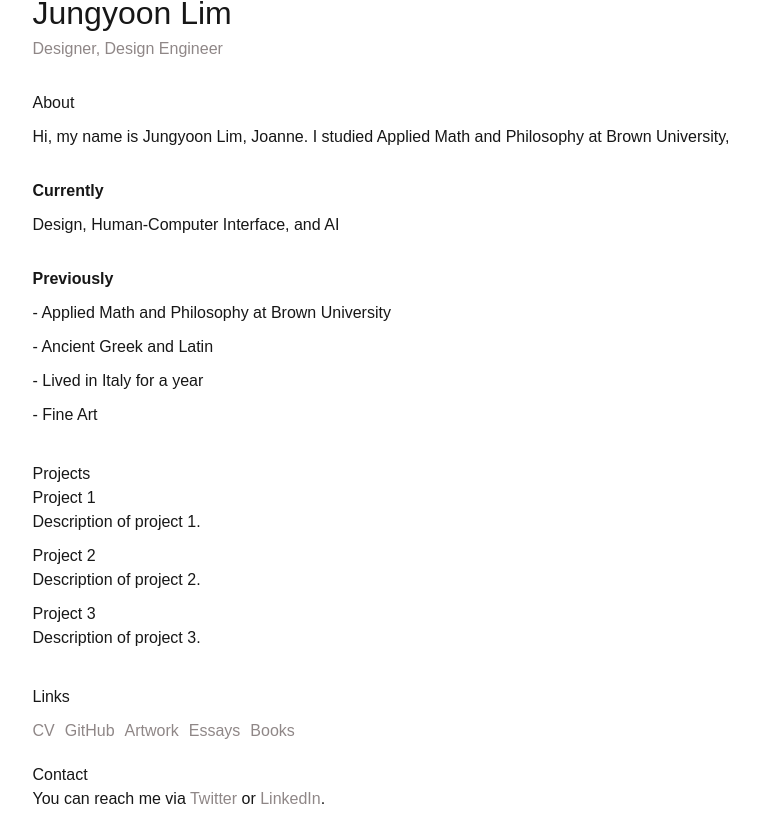
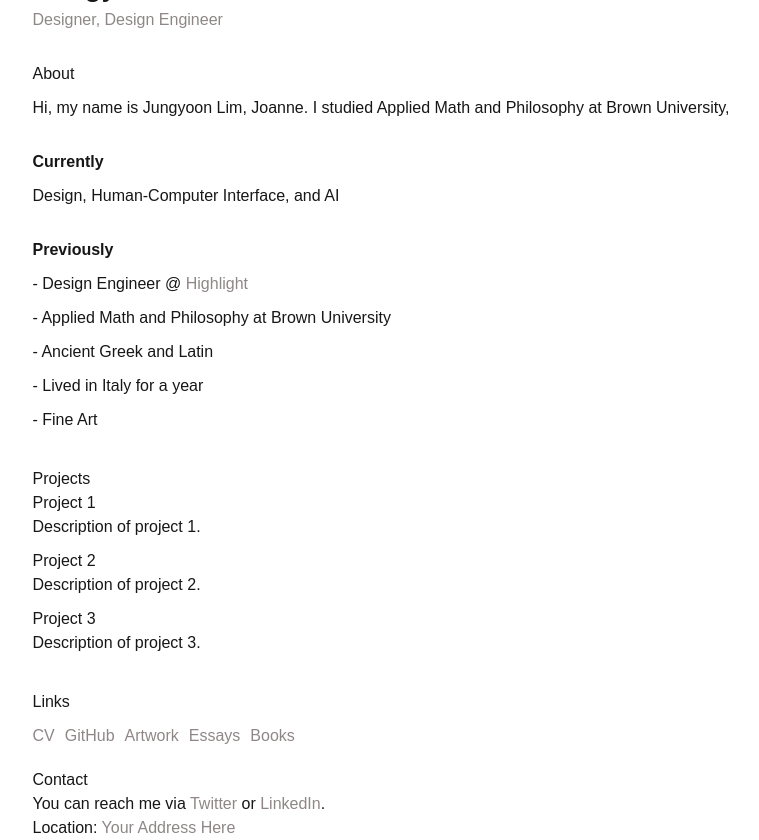
Before and after one commit to Jungyoonlim/new-website, a Next.js app in the folder portfolio/: page / in a window 1280 px wide. Shown: the whole page, without its empty margins (259-1018 px from the left). Before the commit the page ends 811 px from the top, so only its background shows below. Built offline with nearby package versions, Linux system fonts and the light colour scheme; a web font is replaced by a local one.

Commit message:
highlight

```diff
--- a/portfolio/app/page.tsx
+++ b/portfolio/app/page.tsx
@@ -24,6 +24,7 @@ export default function Home() {
             <p>Design, Human-Computer Interface, and AI</p>
             <p className="current-previous-title">Previously</p>
             <ul className="previously-done-list">
+                <li>- Design Engineer @ <a href="https://highlightai.com/" target="_blank" rel="noopener noreferrer">Highlight</a></li>
                 <li>- Applied Math and Philosophy at Brown University</li>
                 <li>- Ancient Greek and Latin</li>
                 <li>- Lived in Italy for a year</li>
@@ -69,6 +70,13 @@ export default function Home() {
           <div className="section-title">Contact</div>
           <div className="section-content">
             <p>You can reach me via <a href="https://twitter.com/jungyoonlim">Twitter</a> or <a href="https://www.linkedin.com/in/jungyoonlim/">LinkedIn</a>.</p>
+            <p>Location: <a
+              href="https://www.google.com/maps/search/?api=1&query=YOUR_ADDRESS_HERE"
+              target="_blank"
+              rel="noopener noreferrer"
+            >
+              Your Address Here
+            </a></p>
           </div>
         </div>
       </main>
```
Also changed, not shown: 1 other file (tests, documents, lock files or other folders).
